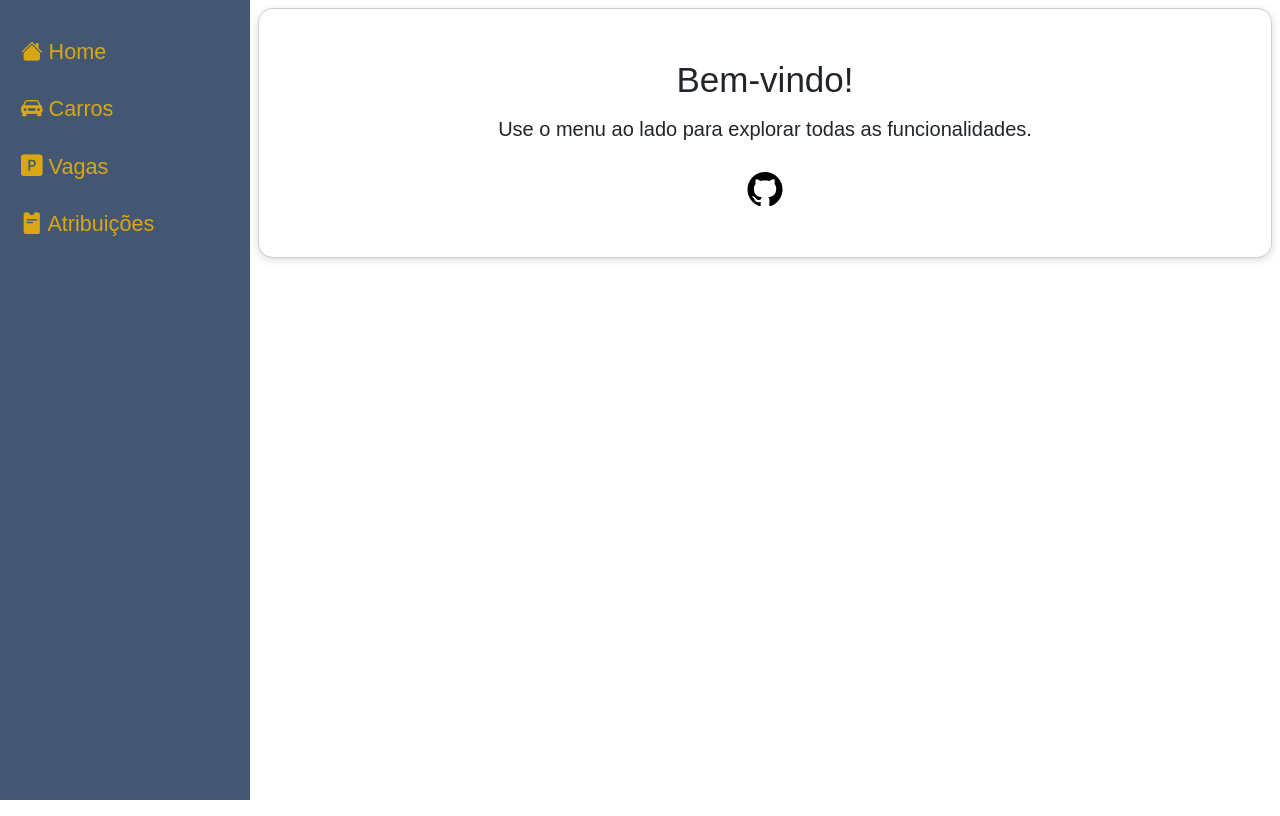
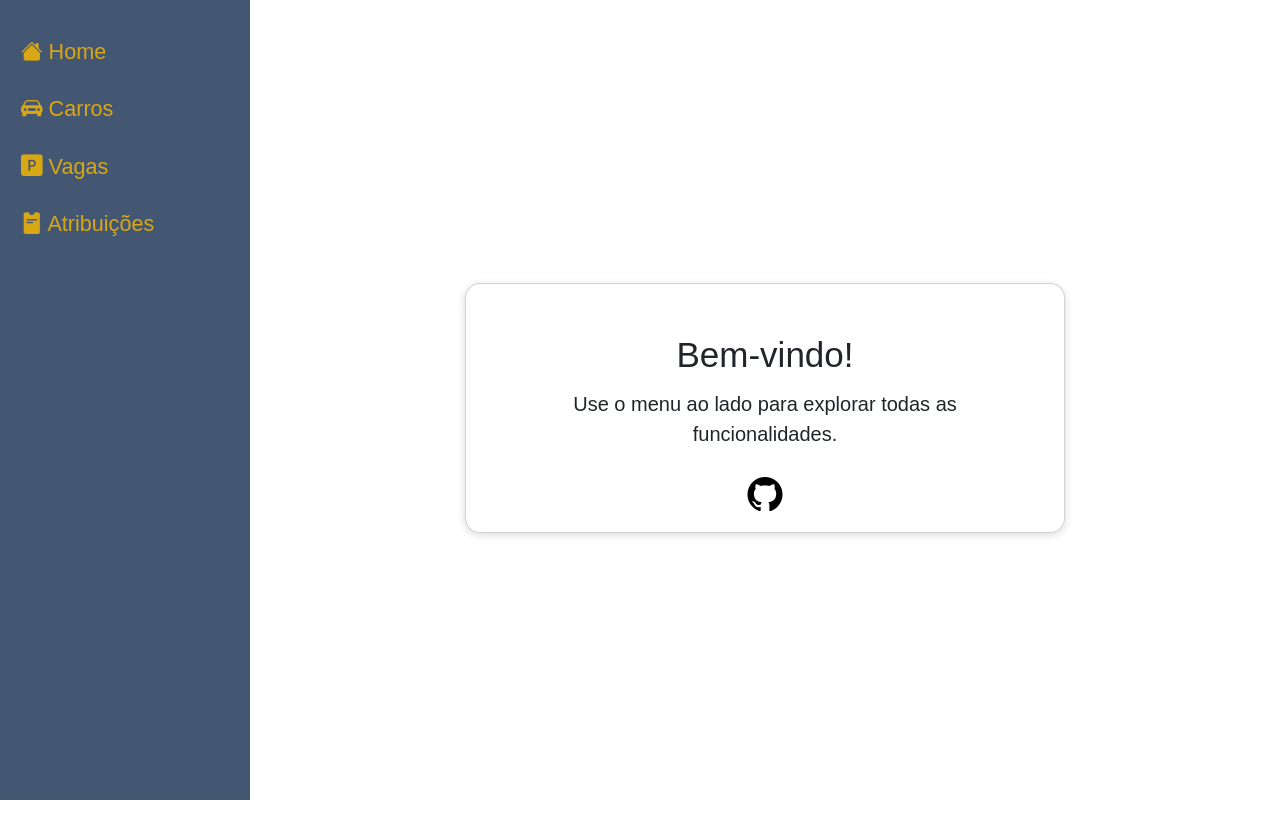
Before and after one commit to FelipeCostaq/car-parking-app, a React (Vite) app: page / in a window 1280 px wide. Built offline with nearby package versions, Linux system fonts and the light colour scheme.

Commit message:
:art: component HomeCard ajust

```diff
--- a/src/components/HomeCard.jsx
+++ b/src/components/HomeCard.jsx
@@ -2,10 +2,12 @@
 
 function HomeCard(){
     return(
-        <div className='card'>
-            <h1>Bem-vindo!</h1>
-            <p>Use o menu ao lado para explorar todas as funcionalidades.</p>
-            <p><a href="https://github.com/FelipeCostaq"><i id='github-icon' className="bi bi-github color"></i></a></p>
+        <div className='d-flex justify-content-center align-items-center' style={{ height: '100vh', width: "100%" }}>
+            <div className='card' style={{ maxWidth: '600px', width: '100%' }}>
+                <h1>Bem-vindo!</h1>
+                <p>Use o menu ao lado para explorar todas as funcionalidades.</p>
+                <p><a href="https://github.com/FelipeCostaq"><i id='github-icon' className="bi bi-github color"></i></a></p>
+            </div>
         </div>
     )
 }
```
